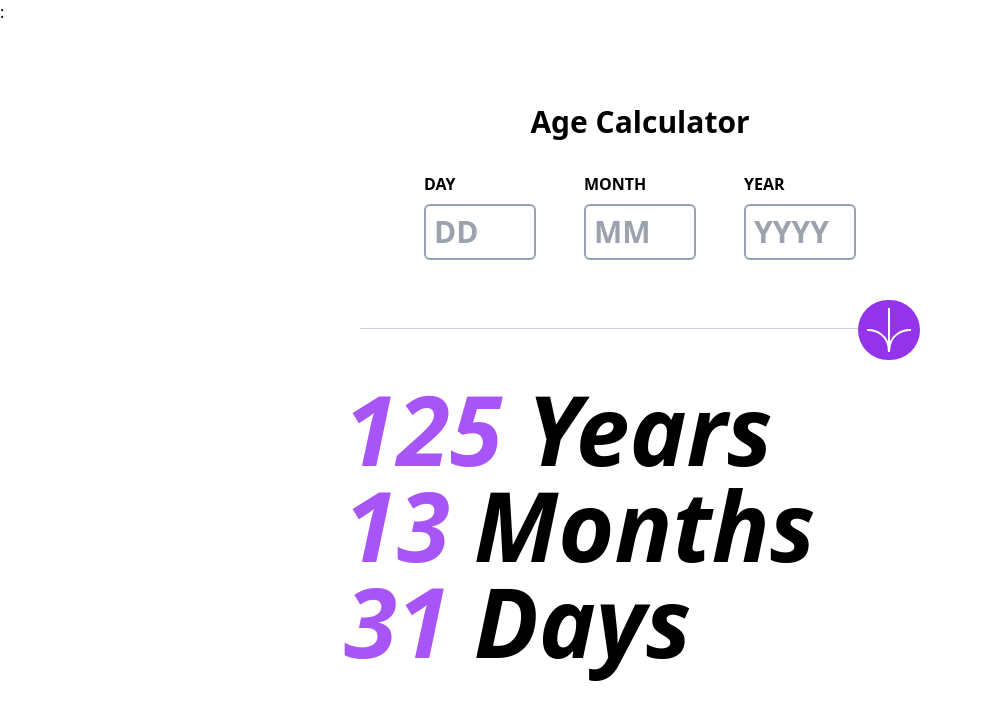
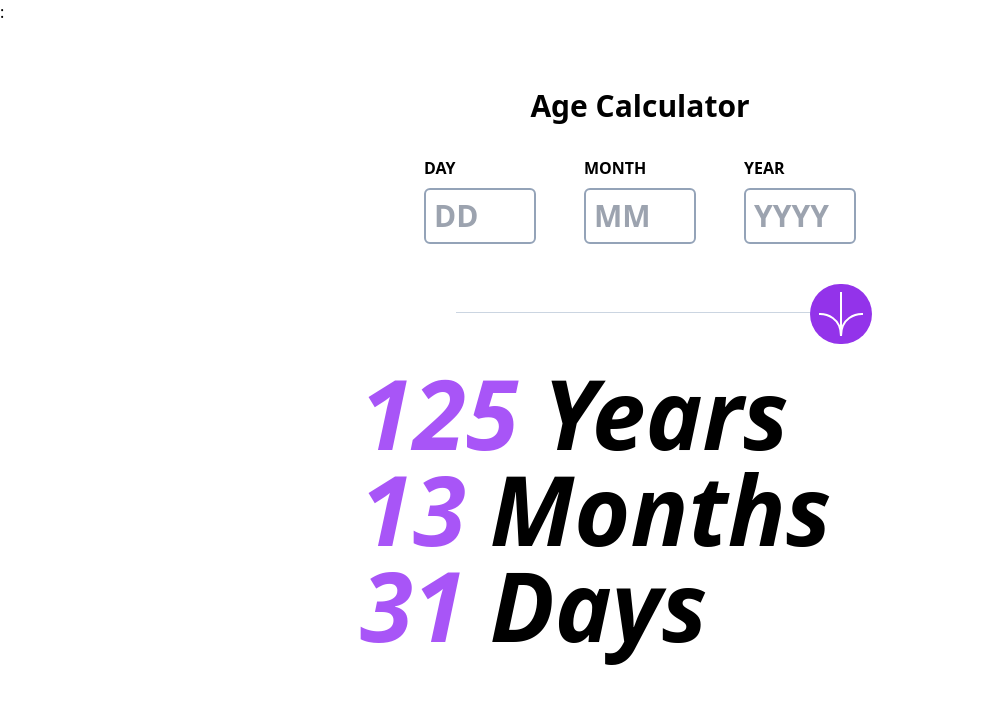
Before and after one commit to Joker4mas/Age-Calulator-FE, a React (Vite) app: page / in a window 1280 px wide. Shown: the top 720 px of the page, without its empty margins (0-982 px from the left). Built offline with nearby package versions, Linux system fonts and the light colour scheme.

Commit message:
Fixed some layout issue

```diff
--- a/src/App.jsx
+++ b/src/App.jsx
@@ -29,7 +29,7 @@ function App() {
 
   return (
     <>
-      <div className="flex flex-col justify-center items-center my-12">
+      <div className="flex flex-col justify-center items-center my-8">
         <div
           style={{ borderBottomRightRadius: 100 }}
           className="   bg-white  rounded-2xl text-center items-center p-8"
@@ -85,12 +85,14 @@ function App() {
                 {years > 2050 && (<small className="text-rose-600">Must be a valid Year</small>)}
               </div>
             </div>
-            <div className=" relative items-center text-center px-4 py-1 ">
+            <div className=" relative items-center text-center px-4 py-1  ">
 
-              <hr className="border-solid border-1 border-slate-300 my-8" />
-              <button
+                <div>
+              <hr className="border-solid border-1 border-slate-300 my-8 w-96 ml-24" />
+                </div>
+                <button
                 type="submit"
-                className="absolute p-2 top-2 right-0 rounded-full text-center   bg-purple-600 mr-4"
+                className="absolute p-2 top-2 right-0 rounded-full text-center   bg-purple-600 mr-16"
               >
                 <img src="/src/assets/icon-arrow.svg" alt="" />
               </button>
@@ -98,7 +100,7 @@ function App() {
           </form>
 
           {/* The logics displays here  */}
-          <div className="flex flex-col justify-center items-start text-center ">
+          <div className="flex flex-col justify-center ml-4 items-start text-center ">
             <div className="flex flex-row gap-6 font-bold italic">
               <span className="font-bold text-8xl text-purple-500">
                 {diffInYears}
```
